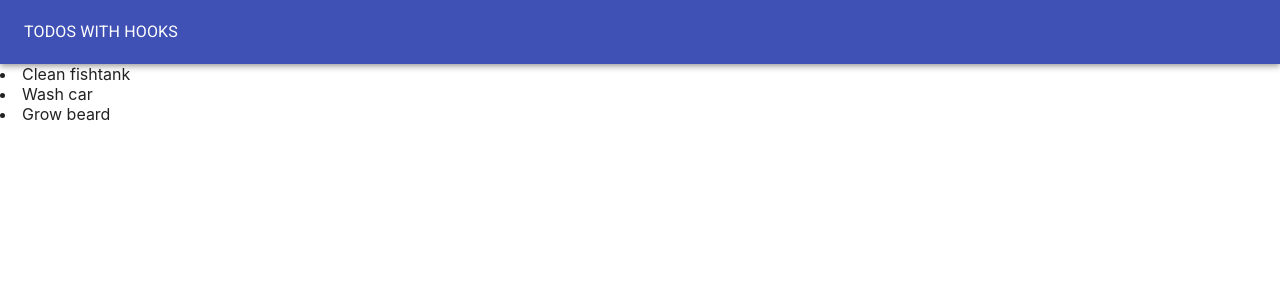
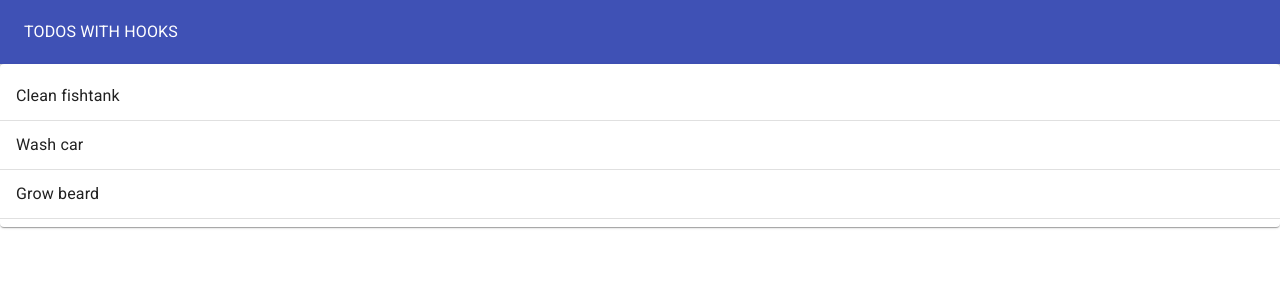
Before and after one commit to nelsW70/react-todo-hooks, a React (Create React App) app: page / in a window 1280 px wide. Shown: the top 300 px of the page. Built offline with nearby package versions, Linux system fonts and the light colour scheme.

Commit message:
add: material-ui components for TodoList

```diff
--- a/src/TodoList.jsx
+++ b/src/TodoList.jsx
@@ -1,12 +1,24 @@
 import React from 'react';
+import Paper from '@material-ui/core/Paper';
+import List from '@material-ui/core/List';
+import Divider from '@material-ui/core/Divider';
+import ListItem from '@material-ui/core/ListItem';
+import ListItemText from '@material-ui/core/ListItemText';
 
 function TodoList(props) {
   return (
-    <div>
-      {props.todos.map(todo => (
-        <li key={todo.id}>{todo.task}</li>
-      ))}
-    </div>
+    <Paper>
+      <List>
+        {props.todos.map(todo => (
+          <>
+            <ListItem>
+              <ListItemText>{todo.task}</ListItemText>
+            </ListItem>
+            <Divider />
+          </>
+        ))}
+      </List>
+    </Paper>
   );
 }
 
```
